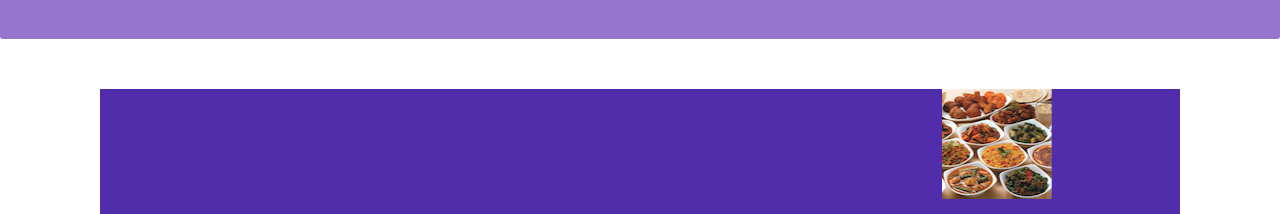
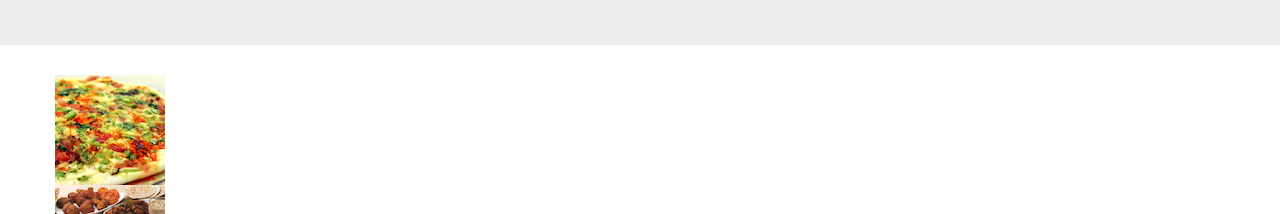
Before and after one commit to Anco2/conFusion, a website: page index.html in a window 1280 px wide. Shown: the part 417-631 px from the top of the page. Drawn offline with nearby package versions, Linux system fonts and the light colour scheme.

Commit message:
3rd edit

```diff
--- a/index.html
+++ b/index.html
@@ -21,11 +21,11 @@ integrity="sha384-Tc5IQib027qvyjSMfHjOMaLkfuWVxZxUPnCJA7l2mCWNIpG9mGCD8wGNIcPD7T
 
 <link rel="stylesheet" href="https://cdnjs.cloudflare.com/ajax/libs/font-awesome/4.7.0/css/font-awesome.min.css">
 
-    <!-- Bootstrap CSS -->
+    <!-- Bootstrap CSS
     <link rel="stylesheet" href="node_modules/bootstrap/dist/css/bootstrap.min.css">
     <link rel="stylesheet" href="node_modules/font-awesome/css/font-awesome.min.css">
     <link rel="stylesheet" href="node_modules/bootstrap-social/bootstrap-social.css">
-    <link rel="stylesheet" href="css/styles.css">
+    <link rel="stylesheet" href="css/styles.css">  -->
     <title>Ristorante Con Fusion</title>
 </head>
 
```
